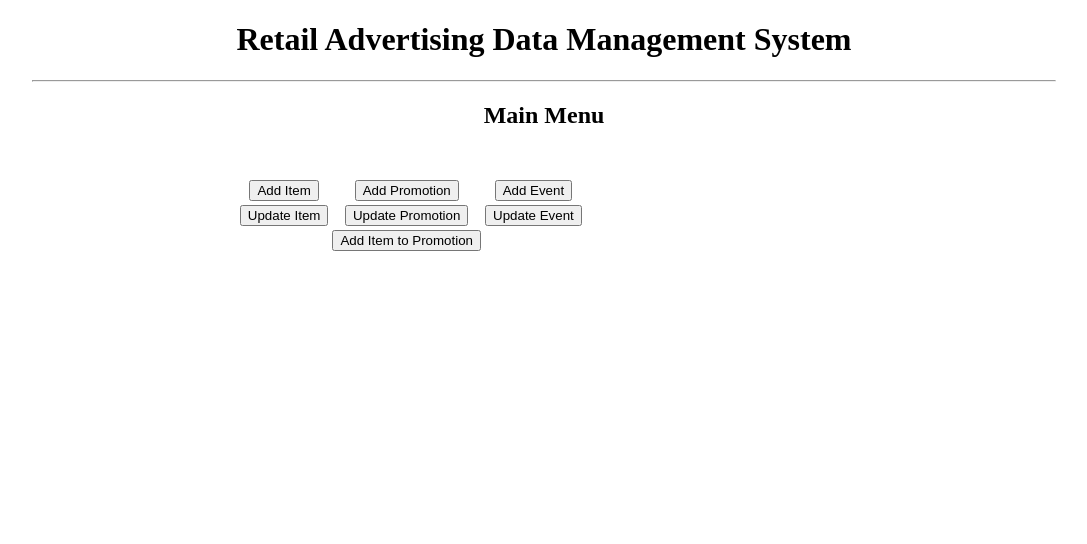
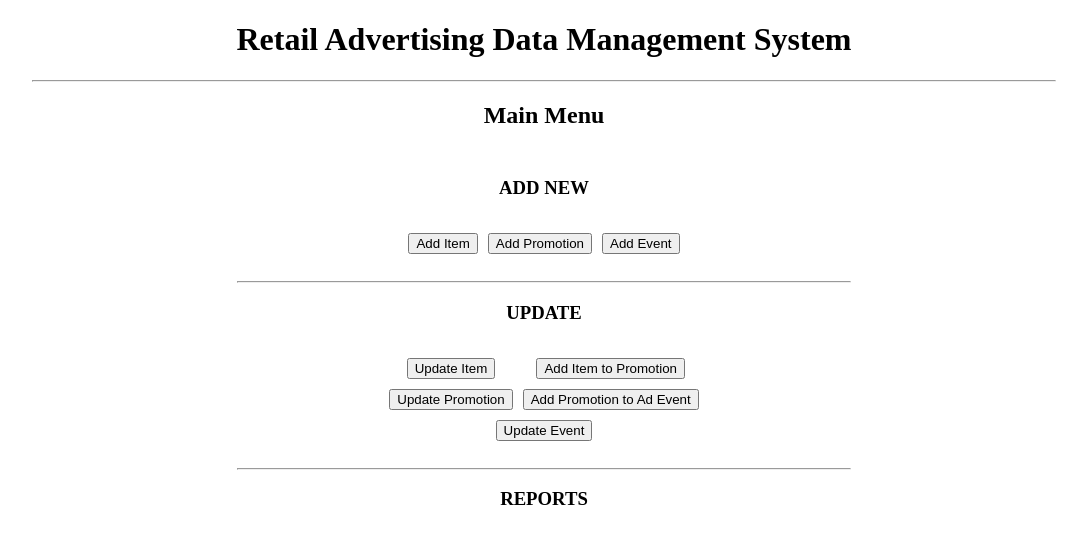
Before and after one commit to rjoac1/CSC423_TermProject, a PHP site: page /index.html in a window 1280 px wide. Shown: the top 544 px of the page, without its empty margins (96-1183 px from the left). Run offline with PHP 8.4, Linux system fonts and the light colour scheme.

Commit message:
Styled the main menu page

```diff
--- a/index.html
+++ b/index.html
@@ -6,45 +6,38 @@
     <title>Retail Advertising Data Management System: Main Menu</title>
 </head>
 <body>
-<div class="buttonSection">
+    <center>
     <h1>Retail Advertising Data Management System</h1>
     <hr />
     <h2>Main Menu</h2>
-    <br />
-    <div class='center'>
-    <table>
-        <tr>
-            <td>
-                <input type="button" value="Add Item" onclick="window.location='new_item_ui.php'">
-            </td>
-            <td>
-                <input type="button" value="Add Promotion" onclick="window.location='new_promotion_ui.php'">
-            </td>
-            <td>
-                <input type="button" value="Add Event" onclick="window.location='new_event_ui.php'">
-            </td>
-        </tr>
-        <tr>
-            <td>
-                <input type="button" value="Update Item">
-            </td>
-            <td>
-                <input type="button" value="Update Promotion">
-            </td>
-            <td>
-                <input type="button" value="Update Event" >
-            </td>
-        </tr>
-        <tr colspan=3>
-            <center>
-                <td></td>
-                <td>
-                    <input type="button" value="Add Item to Promotion" onclick="window.location='search_item_ui.php'">
-                </td>
-                <td></td>
-        </tr>
-    </table>
+    <div class="buttonSection">
+        <h3>ADD NEW</h3>
+        <table class="buttonTable" cellspacing="0" cellpadding="5px">
+            <tr>
+                <td><input type="button" value="Add Item" onclick="window.location='new_item_ui.php'" /></td>
+                <td><input type="button" value="Add Promotion" onclick="window.location='new_promotion_ui.php'" /></td>
+                <td><input type="button" value="Add Event" onclick="window.location='new_event_ui.php'" /></td>
+            </tr>
+        </table>
+        <hr />
+
+        <h3>UPDATE</h3>
+        <table class="buttonTable" cellspacing="0" cellpadding="5px">
+            <tr>
+                <td><input type="button" name="updateItem" value="Update Item" /></td>
+                <td><input type="button" value="Add Item to Promotion" onclick="window.location='search_item_ui.php'"/></td>
+            </tr>
+            <tr>
+                <td><input type="button" name="updatePromotion" value="Update Promotion" /></td>
+                <td><input type="button" name="addPromotionToAdEvent" value="Add Promotion to Ad Event" /></td>
+            </tr>
+            <tr><td colspan="2"><input type="button" name="updateEvent" value="Update Event" /></td></tr>
+        </table>
+        <hr />
+
+        <h3>REPORTS</h3>
+
     </div>
-</div>
+    </center>
 </body>
 </html>
--- a/style.css
+++ b/style.css
@@ -13,5 +13,15 @@ body{
 }
 
 .buttonSection{
+    display:inline-block;
+    width: 60%;
+    padding: 10px;
     text-align: center;
 }
+.buttonTable{
+    display:inline-block;
+    margin:auto;
+    width: auto;
+    padding: 10px;
+    text-align: center;
+}
```
